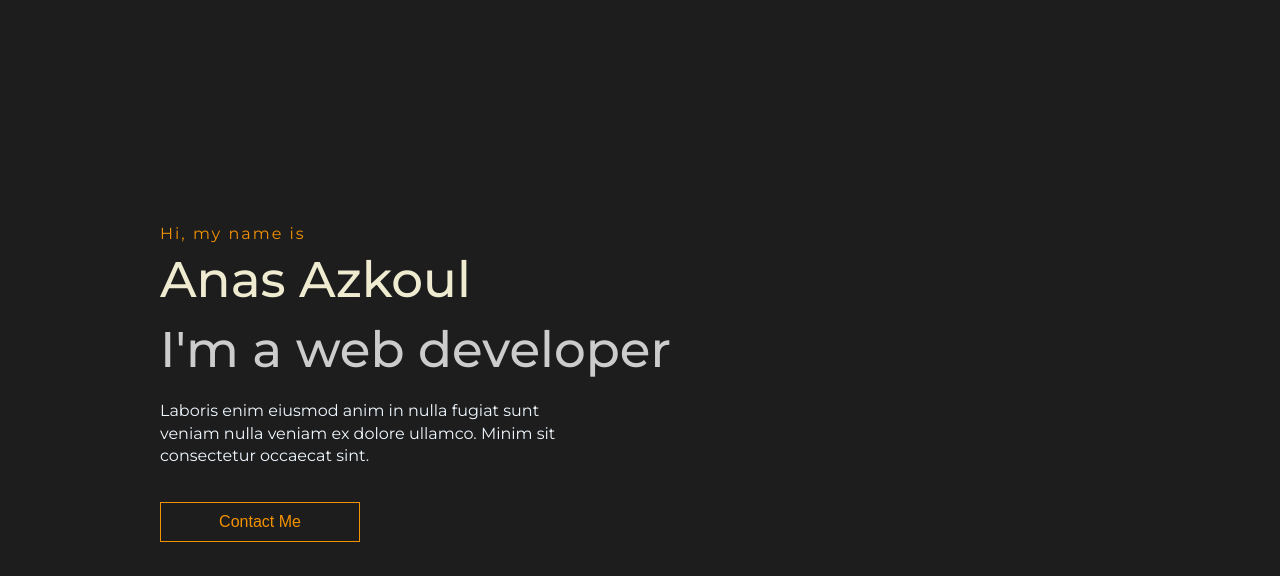
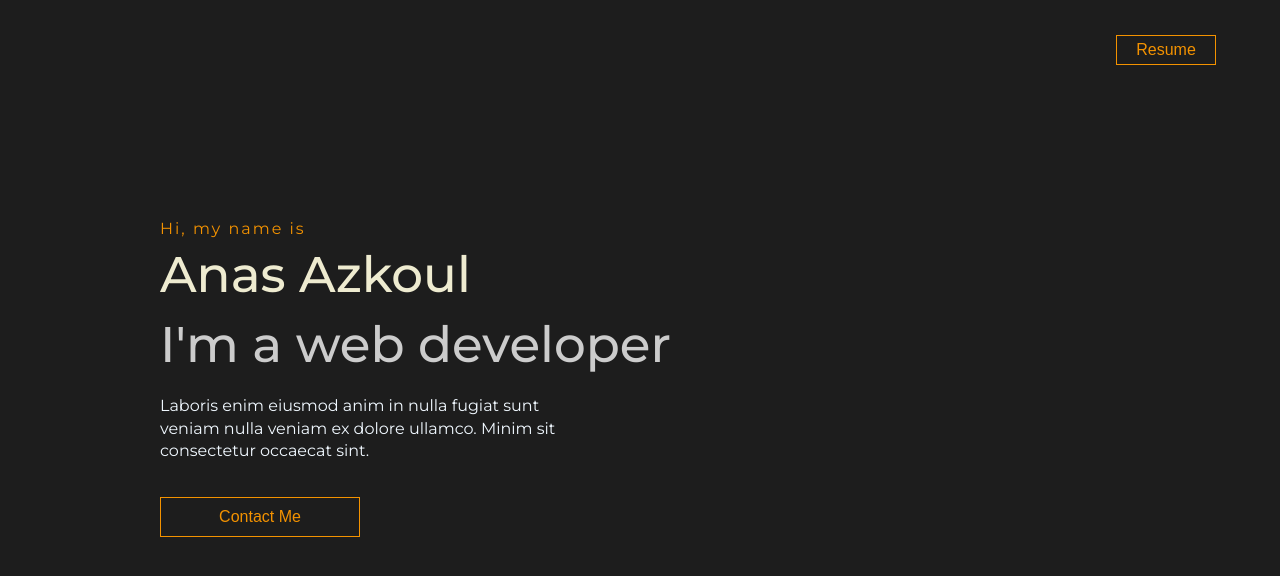
Before and after one commit to AnasAzkoul/react-my-portfolio, a React (Create React App) app: page / in a window 1280 px wide. Shown: the top 576 px of the page. Built offline with nearby package versions, Linux system fonts and the light colour scheme.

Commit message:
redesigned the navbar and added a resume button

```diff
--- a/src/components/Hero.js
+++ b/src/components/Hero.js
@@ -4,7 +4,6 @@ import styled from 'styled-components';
 
 const Hero = () => {
   return (
-    <>
     <HeroContainer>
       <div className="hero-center">
         <h1>Hi, my name is</h1>
@@ -16,7 +15,6 @@ const Hero = () => {
         <button className='btn'>Contact Me</button>
       </div>
     </HeroContainer>
-    </>
   );
 }
 
@@ -30,10 +28,13 @@ const HeroContainer = styled.section`
   display: flex;
   flex-direction: column;
   justify-content: center;
+  position: relative;
 
   .hero-center {
     display: flex;
     flex-direction: column;
+    position: relative;
+    top: -8rem;
 
     h1 {
       font-size: 1.6rem;
--- a/src/components/Navbar.js
+++ b/src/components/Navbar.js
@@ -9,36 +9,35 @@ const Navbar = () => {
   const {openSidebar} = useNavContext();
 
   return (
-    <Wrapper>
+    <NavContainer>
       <div className='nav-center'>
-        <IconButton
-          className='nav-toggle'
-          type='nav'
-          onClick={openSidebar}
-        >
+        <IconButton className='nav-toggle' type='nav' onClick={openSidebar}>
           <GiHamburgerMenu />
         </IconButton>
       </div>
+      <div className='nav-links-container'>
         <ul className='nav-links'>
           {links.map((link, index) => {
             const { id, text, url } = link;
             return (
-            <li
-              key={id}
-              style={{animation: `fade-in ${index + 1}s ease`}}
-            >
+              <li key={id} style={{ animation: `fade-in ${index + 1}s ease` }}>
+                <span className='index'>0{index + 1}. </span>
                 <Link to={url}>{text}</Link>
               </li>
             );
           })}
         </ul>
-    </Wrapper>
+        <button type='button' className='btn btn-resume'>
+          Resume
+        </button>
+      </div>
+    </NavContainer>
   );
 };
 
 export default Navbar;
 
-const Wrapper = styled.nav`
+const NavContainer = styled.nav`
   height: 5rem;
   width: 90vw;
 
@@ -59,12 +58,22 @@ const Wrapper = styled.nav`
 
   @media screen and (min-width: 800px) {
     display: flex;
-    justify-content: center;
+    justify-content: flex-end;
     margin-top: 2.5rem;
 
     .nav-toggle {
       display: none;
     }
+
+    .nav-links-container {
+      display: flex;
+      align-items: center;
+
+      .btn-resume{
+        padding: 0.5rem 1.5rem;
+        width: 10rem;
+      }
+
       .nav-links {
         display: flex;
         text-decoration: none;
@@ -74,21 +83,35 @@ const Wrapper = styled.nav`
           margin: 0 4rem;
           transition: all 0.3s ease-out;
 
-        :hover::after {
+          /* :hover::after {
           content: '';
           display: block;
           background-color: var(--clr-primary-4);
           height: 0.3rem;
           animation: moveFromLeft 1s;
-        }
+        } */
 
           a {
             text-transform: capitalize;
             text-decoration: none;
             color: var(--clr-primary-7);
-          font-size: 1.4rem;
+            font-size: 1rem;
             letter-spacing: 0.2rem;
             text-transform: uppercase;
+          }
+
+          .index {
+            color: var(--clr-primary-4);
+            font-size: 1.2rem;
+          }
+
+          a:hover {
+            color: var(--clr-primary-4);
+          }
+
+          .index:hover {
+            cursor: pointer;
+          }
         }
       }
     }
--- a/src/pages/Home.js
+++ b/src/pages/Home.js
@@ -5,7 +5,7 @@ import Sidebar from '../components/Sidebar';
 const Home = () => {
   return (
     <>
-      {/* <Navbar /> */}
+      <Navbar />
       <Hero />
       <Sidebar />
     </>
--- a/src/utils/constants.js
+++ b/src/utils/constants.js
@@ -8,22 +8,17 @@ import { SiMongodb } from 'react-icons/si';
 
 export const links = [
   {
-    id: 1,
+    id: '01',
     text: 'About',
     url: '/about'
   },
   {
-    id: 2,
-    text: 'My Skills',
-    url: '/my-skills'
-  },
-  {
-    id: 3,
+    id: '03',
     text: 'projects',
     url: '/projects'
   },
   {
-    id: 4,
+    id: '04',
     text: 'Contact',
     url: '/contact'
   }
```
Lines whose indentation alone changed are shown as unchanged.
